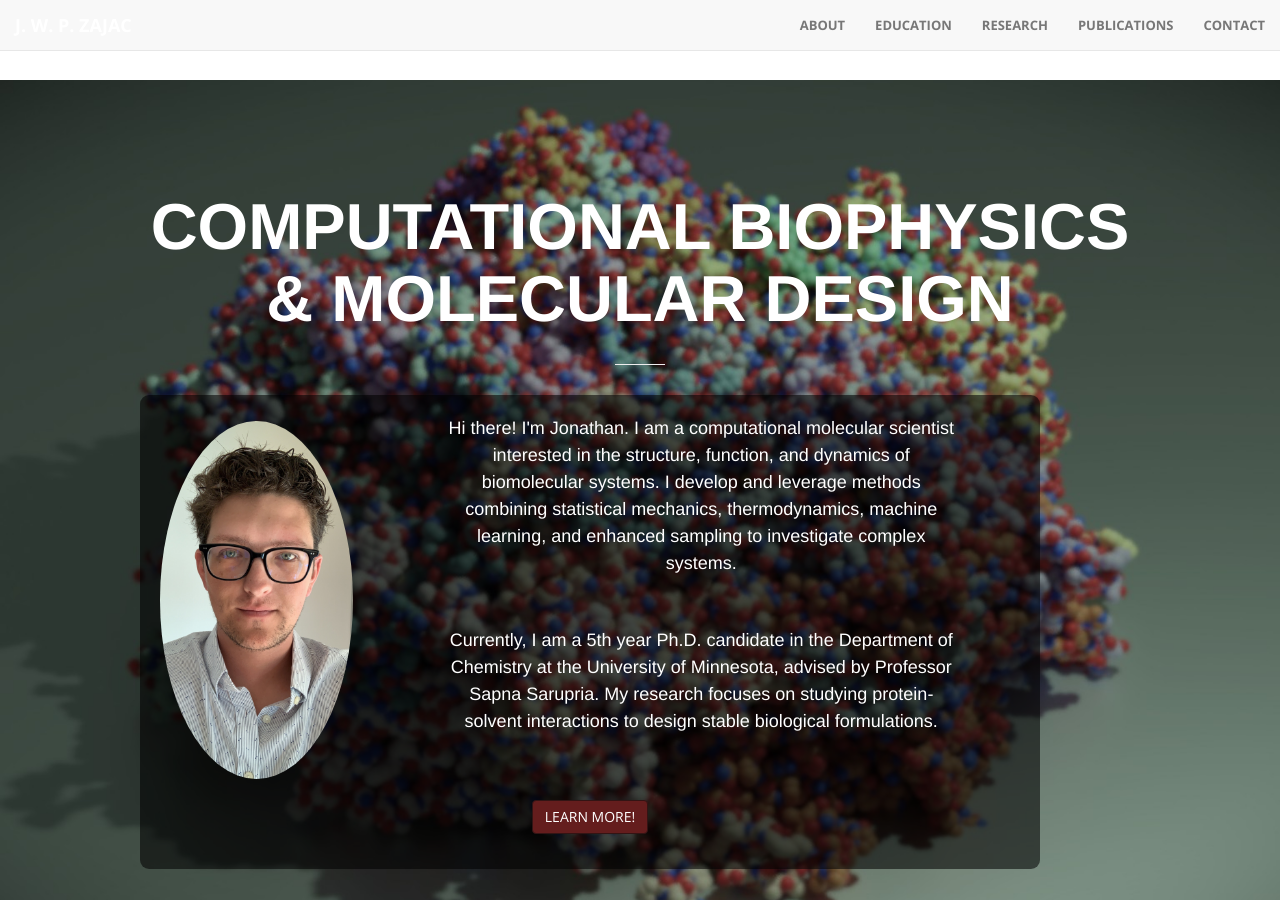
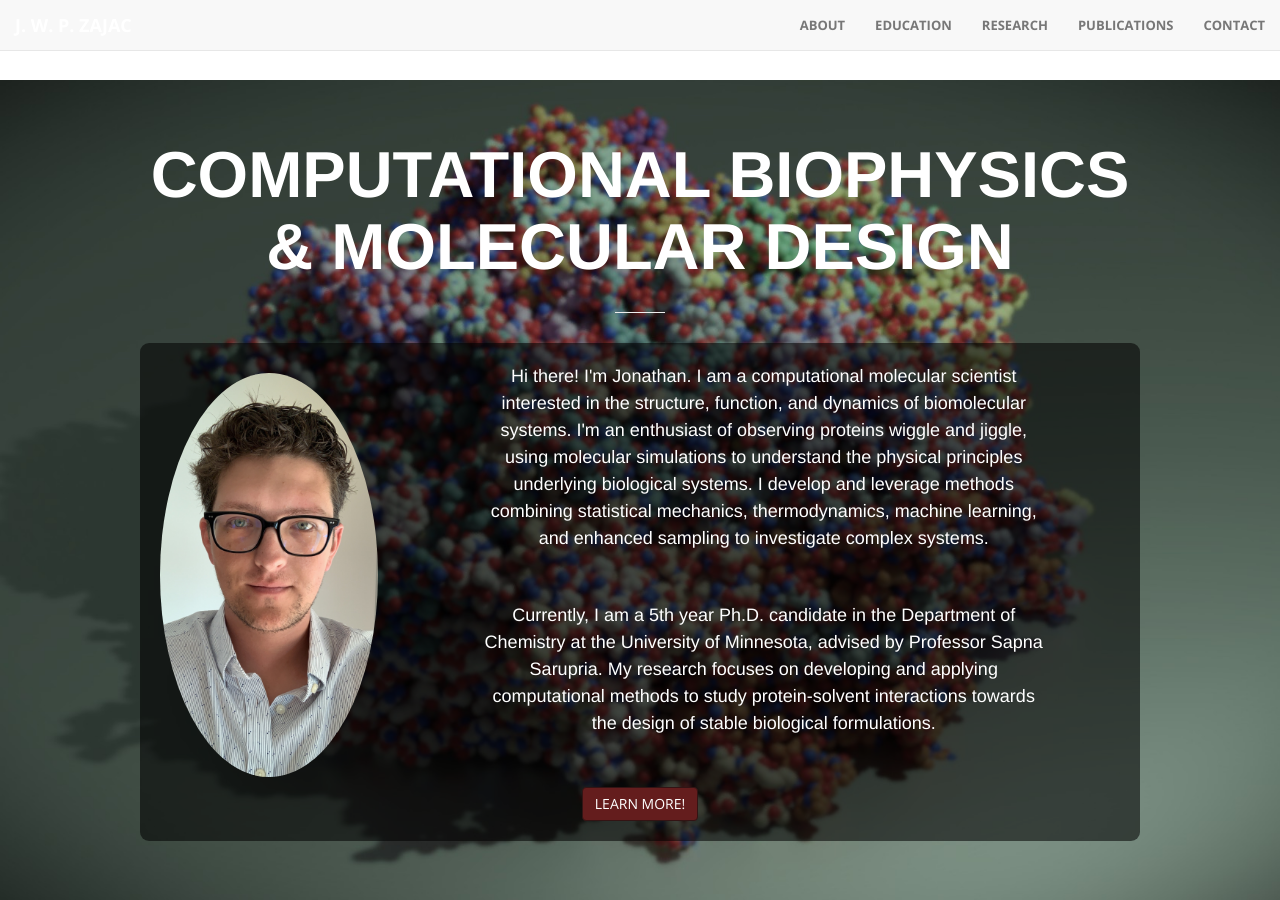
Before and after one commit to Jonathan-Zajac/Jonathan-Zajac.github.io, a Jekyll site: the page built from index.html, in a window 1280 px wide and 900 px high. Built offline with Jekyll 4.4.1, drawn with Linux system fonts in a browser that asks for light colours.

Commit message:
reset header and remove about from navbar

```diff
--- a/_includes/header.html
+++ b/_includes/header.html
@@ -1,67 +1,54 @@
 <style>
-/* Full viewport header with background image */
+    /* Background stretch and overlay setup */
     header {
         position: relative;
         width: 100%;
-    height: 100vh; /* full viewport height */
         text-align: center;
         color: white;
         overflow: hidden;
     }
 
-/* Background image behind content */
     header::before {
         content: "";
         position: absolute;
         top: 0;
         left: 0;
         width: 100%;
-    height: 100%;
+        height: 100%; /* fills the header's height */
         background-image: url('img/header.jpg');
         background-size: cover;
         background-position: center;
-    z-index: -1; /* behind content */
+        z-index: -1; /* behind all content */
     }
 
-/* Centered content */
     .header-content {
         position: relative;
         width: 100%;
-    height: 100%;
-    display: flex;
-    flex-direction: column;
-    justify-content: center; /* vertical centering */
-    align-items: center;
-    padding: 20px;
+        min-height: calc(100px + /* overlay-box height */ 1px); /* optional if you want to ensure it fills */
     }
 
-/* Overlay box styling */
     .overlay-box {
-    background: rgba(0, 0, 0, 0.55);
+        background: rgba(0, 0, 0, 0.55); /* semi-transparent black */
         padding: 20px;
         border-radius: 9px;
-    max-width: 900px;
-    width: 100%;
     }
 
+    .overlay-box p,
     .overlay-box h1,
-.overlay-box p,
     .overlay-box a {
         color: white !important;
     }
 
-/* Button style */
     .overlay-box .btn-primary {
         background-color: #641d1d;
         border-color: #331414;
     }
 
-/* Flex layout for portrait + text */
+    /* Flex layout for portrait and text */
     .intro-flex .row {
         display: flex;
         align-items: center;
-    flex-wrap: wrap;
-    margin-bottom: 15px;
+        flex-wrap: wrap; /* keeps responsive on small screens */
     }
 
     .intro-flex .col-sm-3 img {
@@ -70,20 +57,11 @@ header::before {
         border-radius: 100%;
     }
 
+    /* Optional: responsive text */
     .intro-flex .col-sm-9 p {
-    margin-bottom: 15px;
+        margin-bottom: 20px;
     }
 
-/* Optional: responsive adjustments for smaller screens */
-@media (max-width: 767px) {
-    .intro-flex .row {
-        flex-direction: column;
-    }
-    .intro-flex .col-sm-3,
-    .intro-flex .col-sm-9 {
-        max-width: 100%;
-    }
-}
 </style>
 
 <header>
@@ -91,18 +69,24 @@ header::before {
         <div class="header-content-inner intro-flex">
             <h1>Computational Biophysics & Molecular Design</h1>
             <hr>
+
             <div class="overlay-box">
                 <div class="row">
                     <div class="col-sm-3">
                         <img src="img/portrait.jpg" alt="Jonathan Zajac portrait">
                     </div>
+
                     <div class="col-sm-9">
                         <p>Hi there! I'm Jonathan. I am a computational molecular scientist interested in the structure, function,
-                            and dynamics of biomolecular systems. I develop and leverage methods combining statistical mechanics,
-                            thermodynamics, machine learning, and enhanced sampling to investigate complex systems.
+                            and dynamics of biomolecular systems. I'm an enthusiast of observing proteins wiggle and jiggle, using
+                            molecular simulations to understand the physical principles underlying biological systems. I develop and
+                            leverage methods combining statistical mechanics, thermodynamics, machine learning, and enhanced sampling
+                            to investigate complex systems.
                         </p>
+
                         <p>Currently, I am a 5th year Ph.D. candidate in the Department of Chemistry at the University of Minnesota,
-                            advised by Professor Sapna Sarupria. My research focuses on studying protein-solvent interactions to design stable biological formulations.
+                            advised by Professor Sapna Sarupria. My research focuses on developing and applying computational methods
+                            to study protein-solvent interactions towards the design of stable biological formulations.
                         </p>
                     </div>
                 </div>
```
Lines whose indentation alone changed are shown as unchanged.
